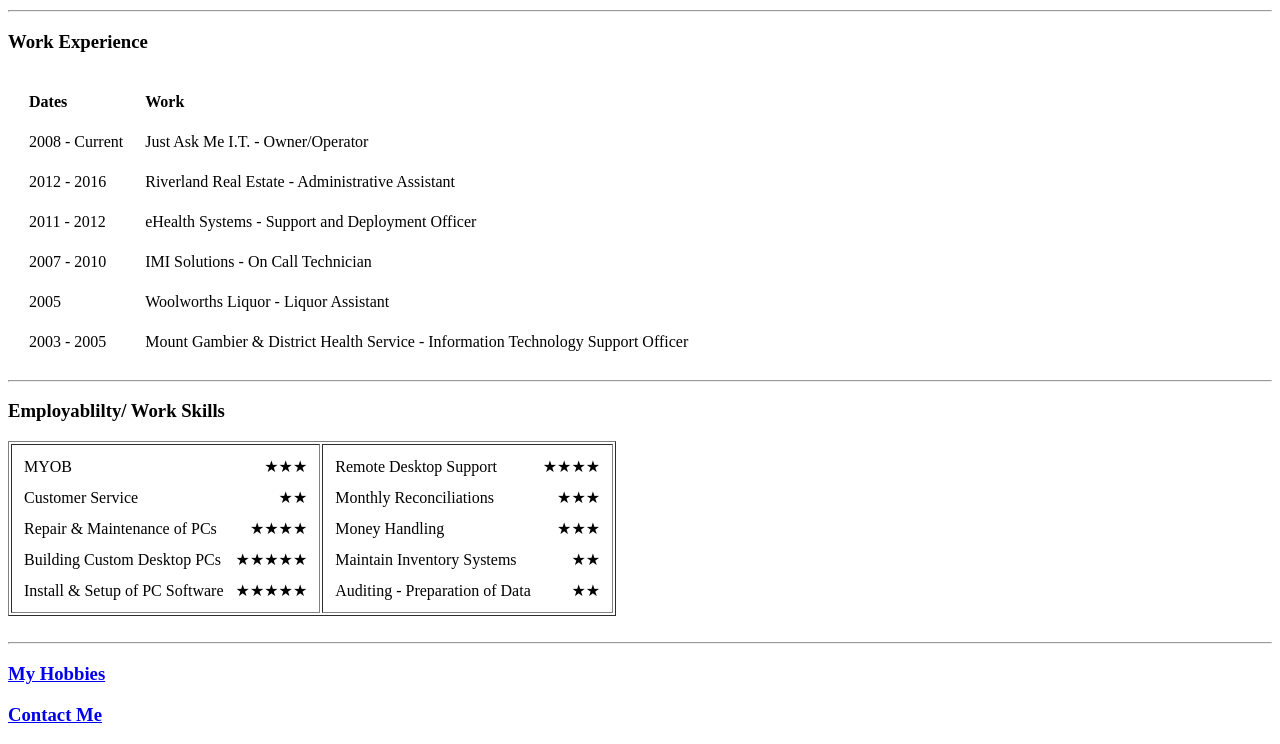
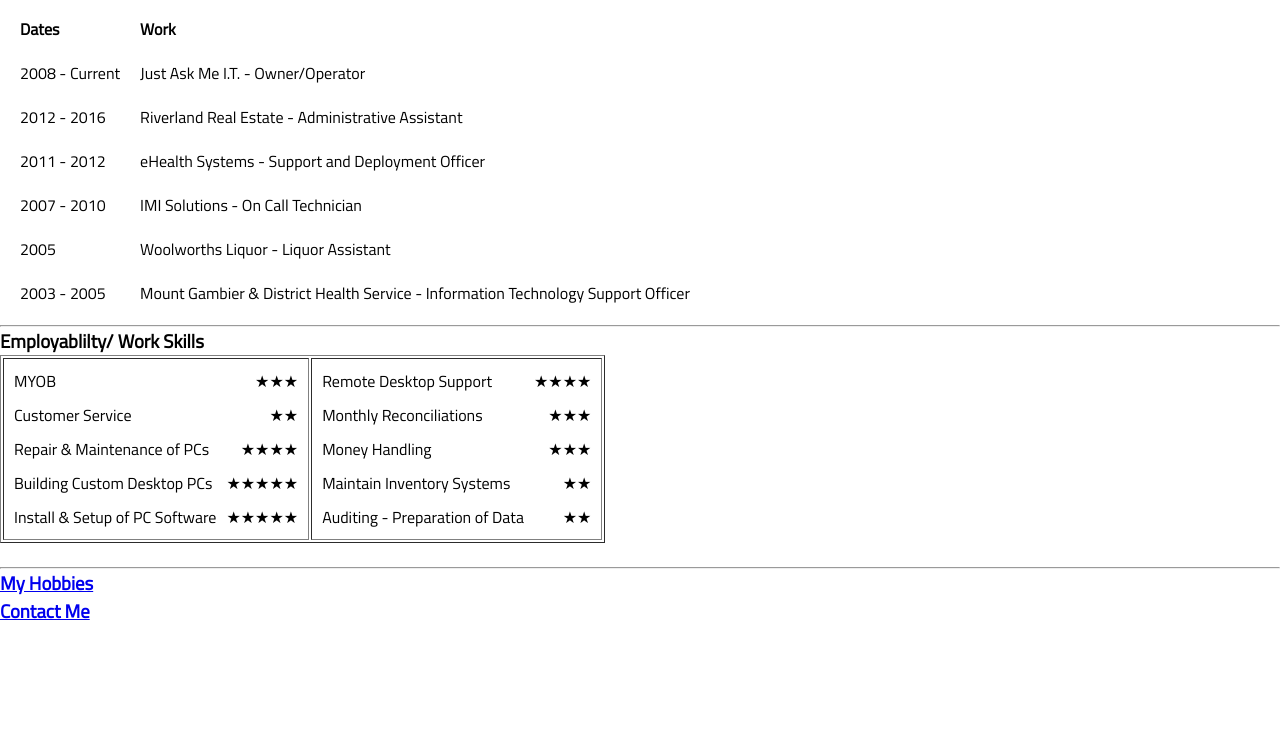
Before and after one commit to andrew-button/cv, a plain HTML site: page index.html in a window 1280 px wide. Shown: the part 583-1327 px from the top of the page. After the commit the page ends 1208 px from the top, so only its background shows below. Drawn offline with Linux system fonts and the light colour scheme.

Commit message:
added files
Added styles.css and began modifications

```diff
--- /dev/null
+++ b/css/styles.css
@@ -0,0 +1,15 @@
+@import url('https://fonts.googleapis.com/css?family=Titillium+Web|Vollkorn&display=swap');
+
+
+/* font-family: 'Vollkorn', serif; */
+
+* {
+  margin: 0;
+  padding: 0;
+  line-height: 1.5;
+  box-sizing: border-box;
+}
+
+body {
+  font-family: 'Titillium Web', sans-serif;
+}
--- a/index.html
+++ b/index.html
@@ -3,7 +3,8 @@
 
 <head>
   <meta charset="utf-8">
-  <title>Andrew's Personal Site</title>
+  <title>Portfolio - Andrew Button</title>
+  <link rel="stylesheet" href="css/styles.css">
 </head>
 
 <body>
```
